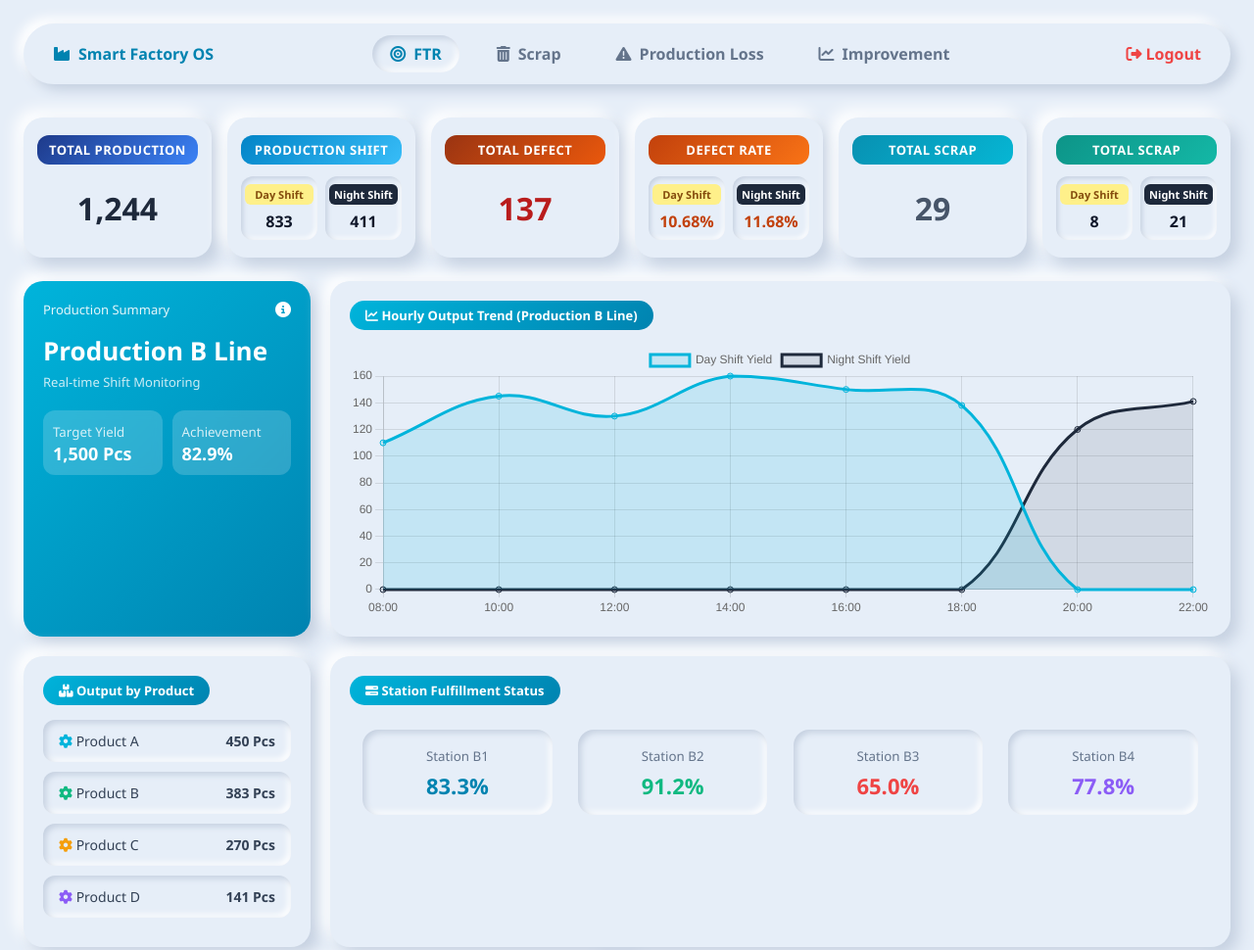
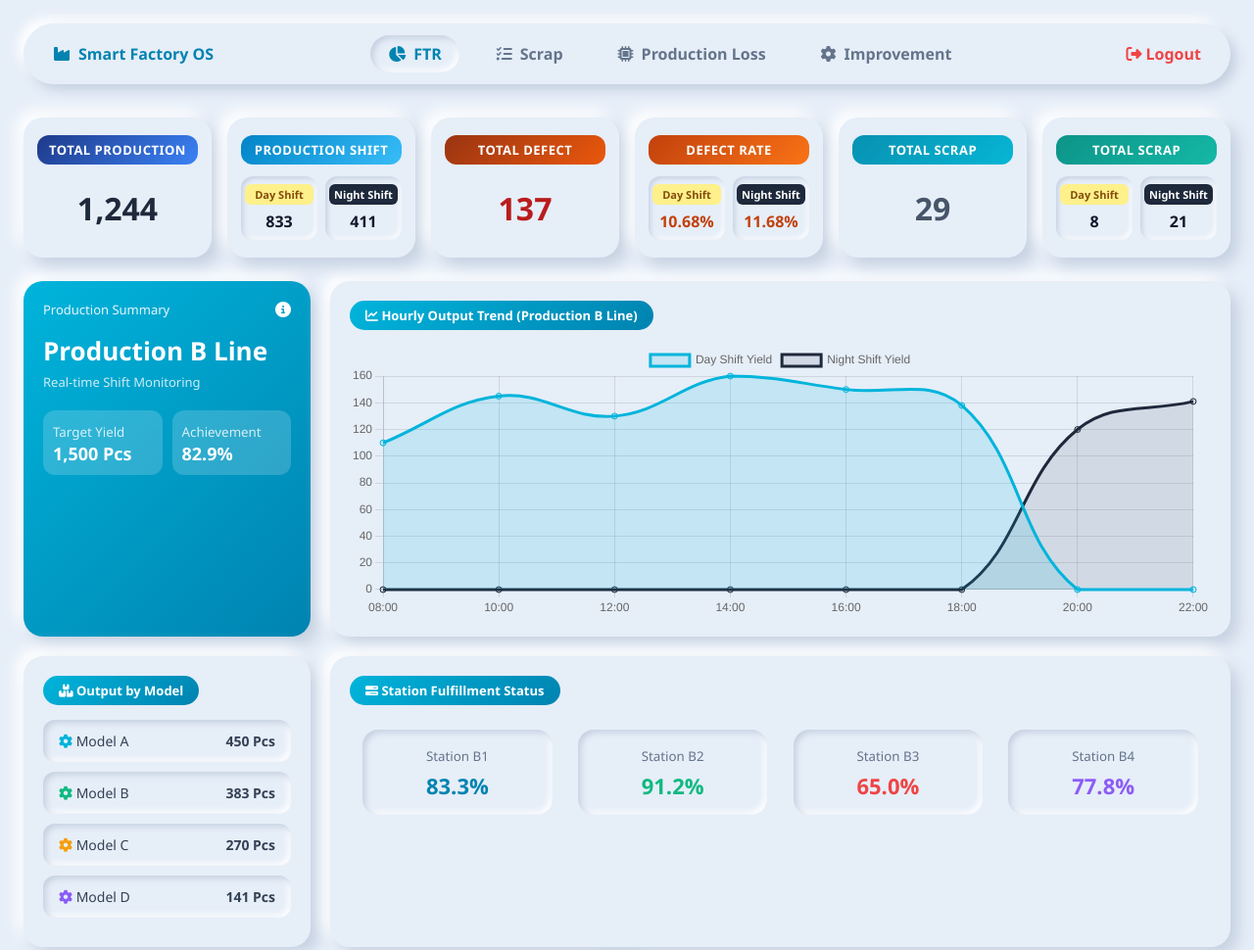
Before and after one commit to jenjira29-boop/Production-B-line, a plain HTML site: page index.html in a window 1280 px wide. Shown: the top 970 px of the page at 98% size. Drawn offline with nearby package versions, Linux system fonts and the light colour scheme.

Commit message:
Update index.html

```diff
--- a/index.html
+++ b/index.html
@@ -64,7 +64,6 @@
       color: white;
     }
 
-    /* Header gradients */
     .bg-blue-dark { background: linear-gradient(135deg, #1e3a8a, #3b82f6); }
     .bg-blue-light { background: linear-gradient(135deg, #0284c7, #38bdf8); }
     .bg-brown { background: linear-gradient(135deg, #9a3412, #ea580c); }
@@ -161,16 +160,16 @@
 
 <div class="dashboard-container">
 
-  <!-- Updated Navigation Bar -->
+  <!-- Navigation Bar -->
   <div class="top-nav">
     <div style="font-weight:bold; color:#0083b0; display:flex; align-items:center; gap:8px;">
       <i class="fa-solid fa-industry"></i> Smart Factory OS
     </div>
     <div class="nav-links">
-      <div class="nav-item active"><i class="fa-solid fa-bullseye"></i> FTR</div>
-      <div class="nav-item"><i class="fa-solid fa-trash-can"></i> Scrap</div>
-      <div class="nav-item"><i class="fa-solid fa-triangle-exclamation"></i> Production Loss</div>
-      <div class="nav-item"><i class="fa-solid fa-chart-line"></i> Improvement</div>
+      <div class="nav-item active"><i class="fa-solid fa-chart-pie"></i> FTR</div>
+      <div class="nav-item"><i class="fa-solid fa-list-check"></i> Scrap</div>
+      <div class="nav-item"><i class="fa-solid fa-microchip"></i> Production Loss</div>
+      <div class="nav-item"><i class="fa-solid fa-gear"></i> Improvement</div>
     </div>
     <div style="color:#ef4444; font-weight:600; cursor:pointer;"><i class="fa-solid fa-right-from-bracket"></i> Logout</div>
   </div>
@@ -246,7 +245,7 @@
   <!-- Main Dashboard Content Grid -->
   <div class="main-grid">
 
-    <!-- Plant Summary Card (Updated to Production B Line) -->
+    <!-- Plant Summary Card (Production B Line) -->
     <div class="card" style="background: linear-gradient(135deg, #00b4db, #0083b0); color: white;">
       <div style="display:flex; justify-content:space-between; align-items:center;">
         <span style="font-size: 13px; opacity:0.9;">Production Summary</span>
@@ -273,28 +272,28 @@
       <canvas id="lineChart" height="95"></canvas>
     </div>
 
-    <!-- Product Breakdown -->
+    <!-- Output by Model Card -->
     <div class="card">
-      <span class="badge"><i class="fa-solid fa-boxes-stacked"></i> Output by Product</span>
+      <span class="badge"><i class="fa-solid fa-boxes-stacked"></i> Output by Model</span>
       <div class="prod-item">
-        <span><i class="fa-solid fa-gear" style="color:#00b4db;"></i> Product A</span>
+        <span><i class="fa-solid fa-gear" style="color:#00b4db;"></i> Model A</span>
         <strong>450 Pcs</strong>
       </div>
       <div class="prod-item">
-        <span><i class="fa-solid fa-gear" style="color:#10b981;"></i> Product B</span>
+        <span><i class="fa-solid fa-gear" style="color:#10b981;"></i> Model B</span>
         <strong>383 Pcs</strong>
       </div>
       <div class="prod-item">
-        <span><i class="fa-solid fa-gear" style="color:#f59e0b;"></i> Product C</span>
+        <span><i class="fa-solid fa-gear" style="color:#f59e0b;"></i> Model C</span>
         <strong>270 Pcs</strong>
       </div>
       <div class="prod-item">
-        <span><i class="fa-solid fa-gear" style="color:#8b5cf6;"></i> Product D</span>
+        <span><i class="fa-solid fa-gear" style="color:#8b5cf6;"></i> Model D</span>
         <strong>141 Pcs</strong>
       </div>
     </div>
 
-    <!-- Line Fulfillment Status -->
+    <!-- Station Fulfillment Status -->
     <div class="card grid-col-3">
       <span class="badge"><i class="fa-solid fa-bars-progress"></i> Station Fulfillment Status</span>
       <div class="circle-container">
```
